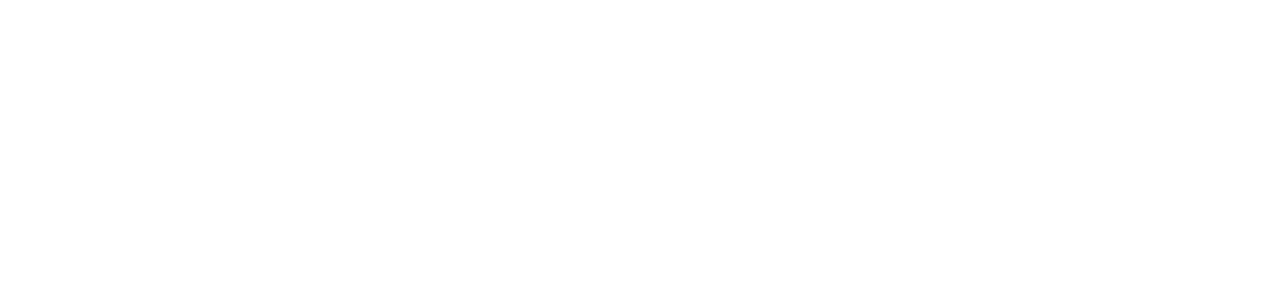
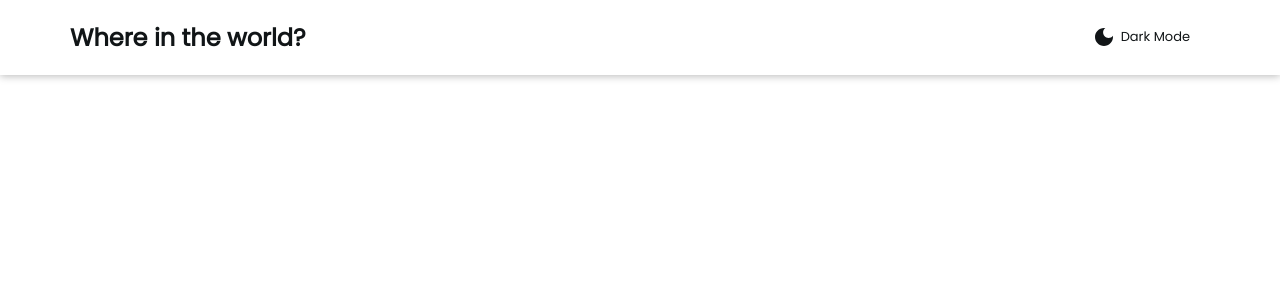
Before and after one commit to kdiffin/countries, a React (Vite) app: page / in a window 1280 px wide. Shown: the top 300 px of the page. Built offline with nearby package versions, Linux system fonts and the light colour scheme.

Commit message:
added navbar

```diff
--- a/index.html
+++ b/index.html
@@ -5,6 +5,12 @@
     <link rel="icon" type="image/svg+xml" href="/vite.svg" />
     <meta name="viewport" content="width=device-width, initial-scale=1.0" />
     <title>Vite + React + TS</title>
+    <link rel="preconnect" href="https://fonts.googleapis.com" />
+    <link rel="preconnect" href="https://fonts.gstatic.com" crossorigin />
+    <link
+      href="https://fonts.googleapis.com/css2?family=Poppins&display=swap"
+      rel="stylesheet"
+    />
   </head>
   <body>
     <div id="root"></div>
--- a/package.json
+++ b/package.json
@@ -9,6 +9,10 @@
     "preview": "vite preview"
   },
   "dependencies": {
+    "@emotion/react": "^11.10.5",
+    "@emotion/styled": "^11.10.5",
+    "@mui/icons-material": "^5.10.9",
+    "@mui/material": "^5.10.11",
     "react": "^18.2.0",
     "react-dom": "^18.2.0"
   },
--- a/src/App.tsx
+++ b/src/App.tsx
@@ -1,12 +1,12 @@
 import { useState } from 'react'
-import reactLogo from './assets/react.svg'
+import React from 'react'
+import Navbar from './components/Navbar'
+function App() {
 
-function App() {
-  const [count, setCount] = useState<number>(0)
 
   return (
     <div className="App">
-
+      <Navbar />
     </div>
   )
 }
--- /dev/null
+++ b/src/components/Navbar.tsx
@@ -0,0 +1,16 @@
+import React from 'react'
+import "./css-files/Navbar.css"
+import DarkModeIcon from '@mui/icons-material/DarkMode';
+function Navbar() {
+  return (
+    <nav className='navbar'>
+        <h1>Where in the world?</h1>
+
+        <div className="navbar__mode-button">
+            <DarkModeIcon/> <h4>Dark Mode</h4>
+        </div>
+    </nav>
+  )
+}
+
+export default Navbar
--- /dev/null
+++ b/src/components/css-files/Navbar.css
@@ -0,0 +1,50 @@
+.navbar {
+  display: flex;
+  align-items: center;
+  box-shadow: 0px 1.2px 8px #00000048;
+  width: 100%;
+}
+
+.navbar > h1 {
+  font-weight: 900;
+  margin-left: 70px;
+  transition: ease-in 0.2s;
+}
+
+.navbar__mode-button {
+  margin-left: auto;
+  font-weight: normal;
+  cursor: pointer;
+  font-size: small;
+  margin-right: 90px;
+  transition: ease-in 0.2s;
+  display: flex;
+  align-items: center;
+}
+
+@media screen and (min-width: 1300px) {
+  .navbar > h1 {
+    transition: ease-in 0.2s;
+    font-size: xx-large;
+    margin-top: 15px;
+    margin-bottom: 15px;
+  }
+  .navbar__mode-button {
+    font-size: medium;
+    transition: ease-in 0.2s;
+  }
+}
+
+@media screen and (max-width: 750px) {
+  .navbar__mode-button {
+    margin-right: 20px;
+  }
+  .navbar > h1 {
+    margin-left: 20px;
+  }
+}
+
+.navbar__mode-button > h4 {
+  font-weight: normal;
+  margin-left: 5px;
+}
--- a/src/index.css
+++ b/src/index.css
@@ -0,0 +1,15 @@
+:root {
+  --site-background: hsl(0, 0%, 98%);
+  --lightmode-text: hsl(200, 15%, 8%);
+}
+
+html,
+body {
+  margin: 0;
+  padding: 0;
+  font-family: "Poppins", sans-serif;
+}
+
+.App {
+  color: var(--lightmode-text);
+}
```
Also changed, not shown: 1 other file (tests, documents, lock files or other folders).
